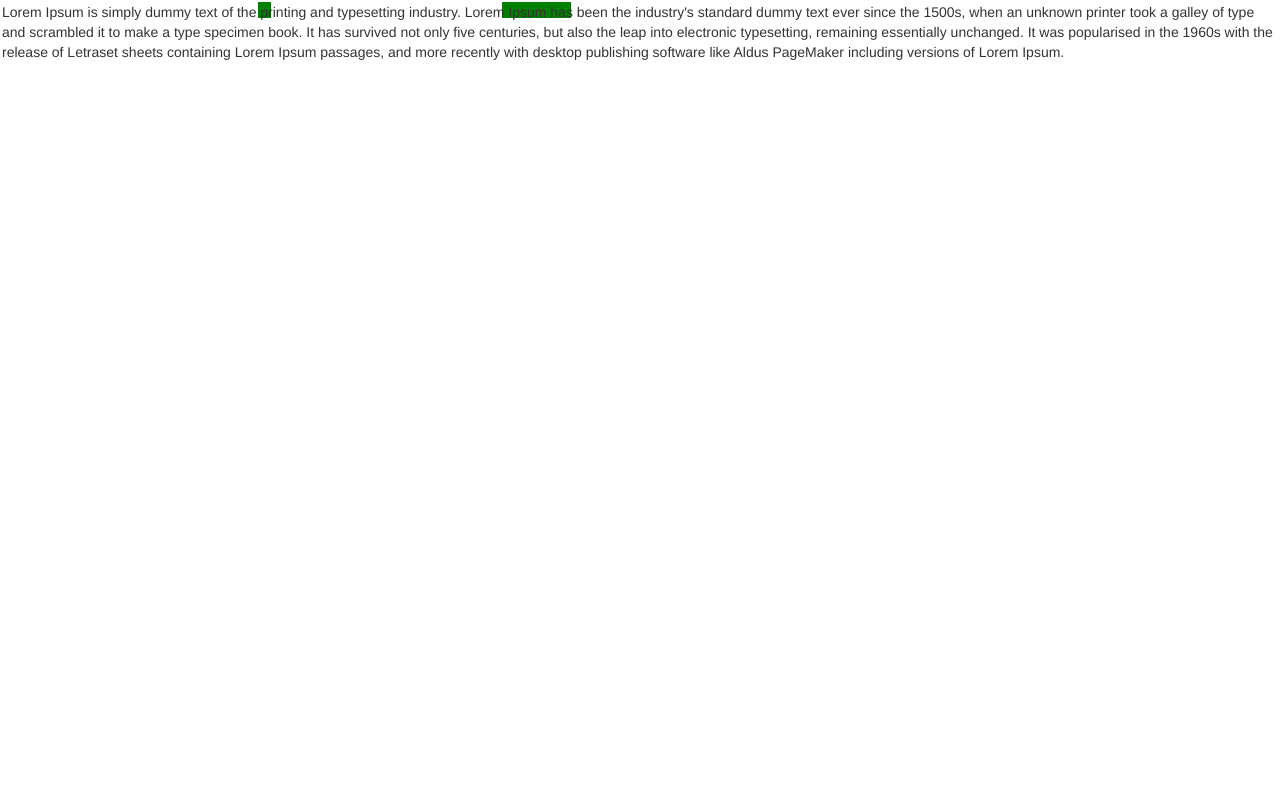
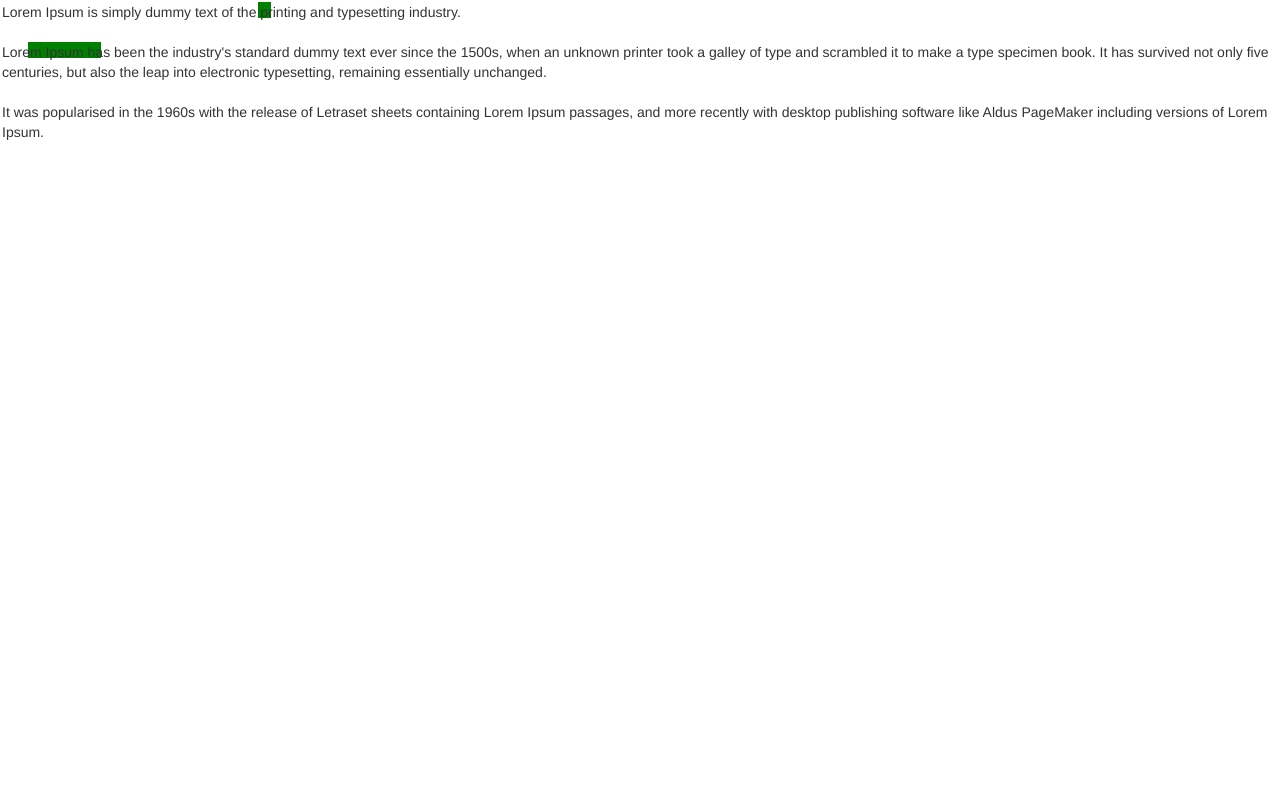
Before and after one commit to NicolasMarlier/simple-highlighter.js, a plain HTML site: page index.html in a window 1280 px wide. Shown: the part 70-866 px from the top of the page. Drawn offline with nearby package versions, Linux system fonts and the light colour scheme.

Commit message:
Fixed multiline

```diff
--- a/highlighter.js
+++ b/highlighter.js
@@ -8,6 +8,10 @@ $.highlighter = function($elt, params) {
 	$container.append($backgroundContainer);
 	$parent.append($container);
 	var text = $elt.text();
+
+	$("body").append($("<div>").text(text));
+	$elt.css({height: $elt.innerHeight()});
+	//console.log($elt.innerHeight());
 
 	var addHighlight = function(newHighlight) {
 		if(newHighlight.endOffset - newHighlight.startOffset > 0) {
@@ -39,17 +43,24 @@ $.highlighter = function($elt, params) {
 		}
 	};
 
+	var nl2br = function(str, is_xhtml) {
+    	var breakTag = (is_xhtml || typeof is_xhtml === 'undefined') ? '<br />' : '<br>';
+    	return (str + '').replace(/([^>\r\n]?)(\r\n|\n\r|\r|\n)/g, '$1'+ breakTag +'$2');
+	};
+
 	var redrawHighlights = function() {
 		$backgroundContainer.html("");
 		var currentIndex = 0;
 		_.each(obj.highlights, function(highlight) {
 			if(highlight.startOffset > currentIndex) {
-				$backgroundContainer.append($("<span>").html(text.substring(currentIndex, highlight.startOffset)));
+				$backgroundContainer.append($("<span>").html(nl2br(text.substring(currentIndex, highlight.startOffset))));
 			}
-			$backgroundContainer.append($("<span>").html(text.substring(highlight.startOffset, highlight.endOffset)).css({background: obj.color}));
+			$backgroundContainer.append($("<span>").html(nl2br(text.substring(highlight.startOffset, highlight.endOffset))).css({background: obj.color}));
 			currentIndex = highlight.endOffset;
 		});
 	};
+
+
 
 
 	var obj = {
--- a/index.html
+++ b/index.html
@@ -14,7 +14,7 @@ textarea {
 	border: none;
 	resize: none;
 	outline: none;
-	height: 1000px;
+	height: 100%;
 }
 </style>
 <body>
@@ -37,6 +37,10 @@ textarea {
 
 	<h1>Text highlighter</h1>
 
-	<textarea class="lorem">Lorem Ipsum is simply dummy text of the printing and typesetting industry. Lorem Ipsum has been the industry's standard dummy text ever since the 1500s, when an unknown printer took a galley of type and scrambled it to make a type specimen book. It has survived not only five centuries, but also the leap into electronic typesetting, remaining essentially unchanged. It was popularised in the 1960s with the release of Letraset sheets containing Lorem Ipsum passages, and more recently with desktop publishing software like Aldus PageMaker including versions of Lorem Ipsum.</textarea>
+	<textarea class="lorem">Lorem Ipsum is simply dummy text of the printing and typesetting industry.
+
+Lorem Ipsum has been the industry's standard dummy text ever since the 1500s, when an unknown printer took a galley of type and scrambled it to make a type specimen book. It has survived not only five centuries, but also the leap into electronic typesetting, remaining essentially unchanged.
+
+It was popularised in the 1960s with the release of Letraset sheets containing Lorem Ipsum passages, and more recently with desktop publishing software like Aldus PageMaker including versions of Lorem Ipsum.</textarea>
 </body>
 </html>
```
